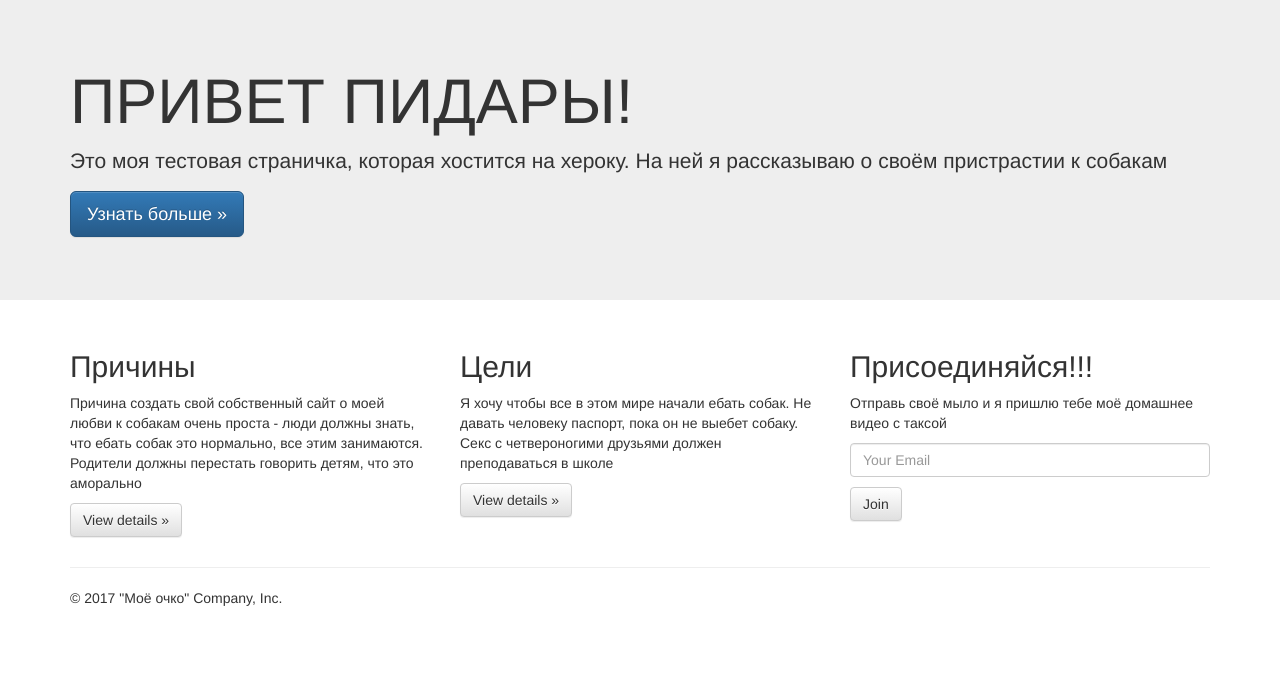
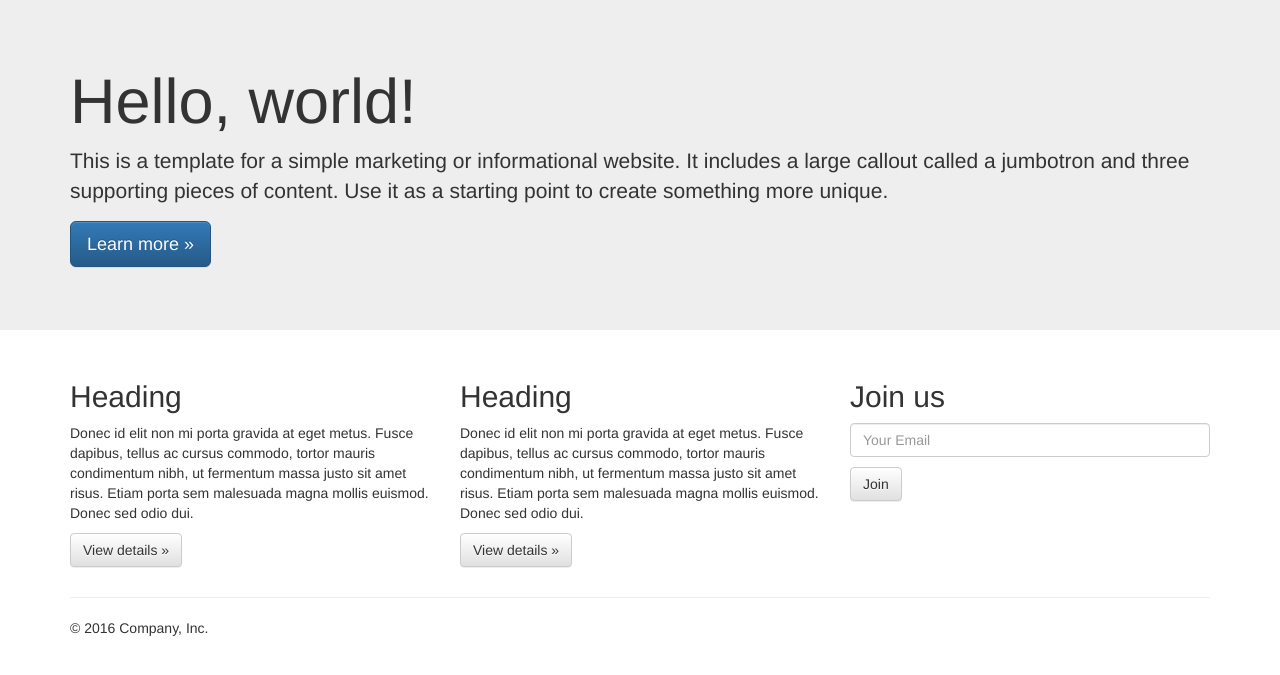
Before and after one commit to aqua7491/pashaideas, a Django app: page / in a window 1280 px wide. Shown: the part 51-726 px from the top of the page. Run offline with Django 3.2, Linux system fonts and the light colour scheme; some libraries are stand-ins or nearby versions.

Commit message:
end of 11 ex v1

```diff
--- a/pages/templates/pages/home.html
+++ b/pages/templates/pages/home.html
@@ -29,9 +29,9 @@
     <!-- Main jumbotron for a primary marketing message or call to action -->
     <div class="jumbotron">
       <div class="container">
-        <h1>ПРИВЕТ ПИДАРЫ!</h1>
-        <p>Это моя тестовая страничка, которая хостится на хероку. На ней я рассказываю о своём пристрастии к собакам</p>
-        <p><a class="btn btn-primary btn-lg" href="#" role="button">Узнать больше &raquo;</a></p>
+        <h1>Hello, world!</h1>
+        <p>This is a template for a simple marketing or informational website. It includes a large callout called a jumbotron and three supporting pieces of content. Use it as a starting point to create something more unique.</p>
+        <p><a class="btn btn-primary btn-lg" href="#" role="button">Learn more &raquo;</a></p>
       </div>
     </div>
 
@@ -39,18 +39,17 @@
       <!-- Example row of columns -->
       <div class="row">
         <div class="col-md-4">
-          <h2>Причины</h2>
-          <p>Причина создать свой собственный сайт о моей любви к собакам очень проста - люди должны знать, что ебать собак это нормально, все этим занимаются. Родители должны перестать говорить детям, что это аморально</p>
+          <h2>Heading</h2>
+          <p>Donec id elit non mi porta gravida at eget metus. Fusce dapibus, tellus ac cursus commodo, tortor mauris condimentum nibh, ut fermentum massa justo sit amet risus. Etiam porta sem malesuada magna mollis euismod. Donec sed odio dui. </p>
           <p><a class="btn btn-default" href="#" role="button">View details &raquo;</a></p>
         </div>
         <div class="col-md-4">
-          <h2>Цели</h2>
-          <p>Я хочу чтобы все в этом мире начали ебать собак. Не давать человеку паспорт, пока он не выебет собаку. Секс с четвероногими друзьями должен преподаваться в школе</p>
+          <h2>Heading</h2>
+          <p>Donec id elit non mi porta gravida at eget metus. Fusce dapibus, tellus ac cursus commodo, tortor mauris condimentum nibh, ut fermentum massa justo sit amet risus. Etiam porta sem malesuada magna mollis euismod. Donec sed odio dui. </p>
           <p><a class="btn btn-default" href="#" role="button">View details &raquo;</a></p>
        </div>
         <div class="col-md-4">
-          <h2>Присоединяйся!!!</h2>
-          <p>Отправь своё мыло и я пришлю тебе моё домашнее видео с таксой</p>
+          <h2>Join us</h2>
             <p>
               <form method="POST" action=''>{% csrf_token %}
               {{ form.as_p }}
@@ -64,7 +63,7 @@
       <hr>
 
       <footer>
-        <p>&copy; 2017 "Моё очко" Company, Inc.</p>
+        <p>&copy; 2016 Company, Inc.</p>
       </footer>
     </div> <!-- /container -->
 
```
